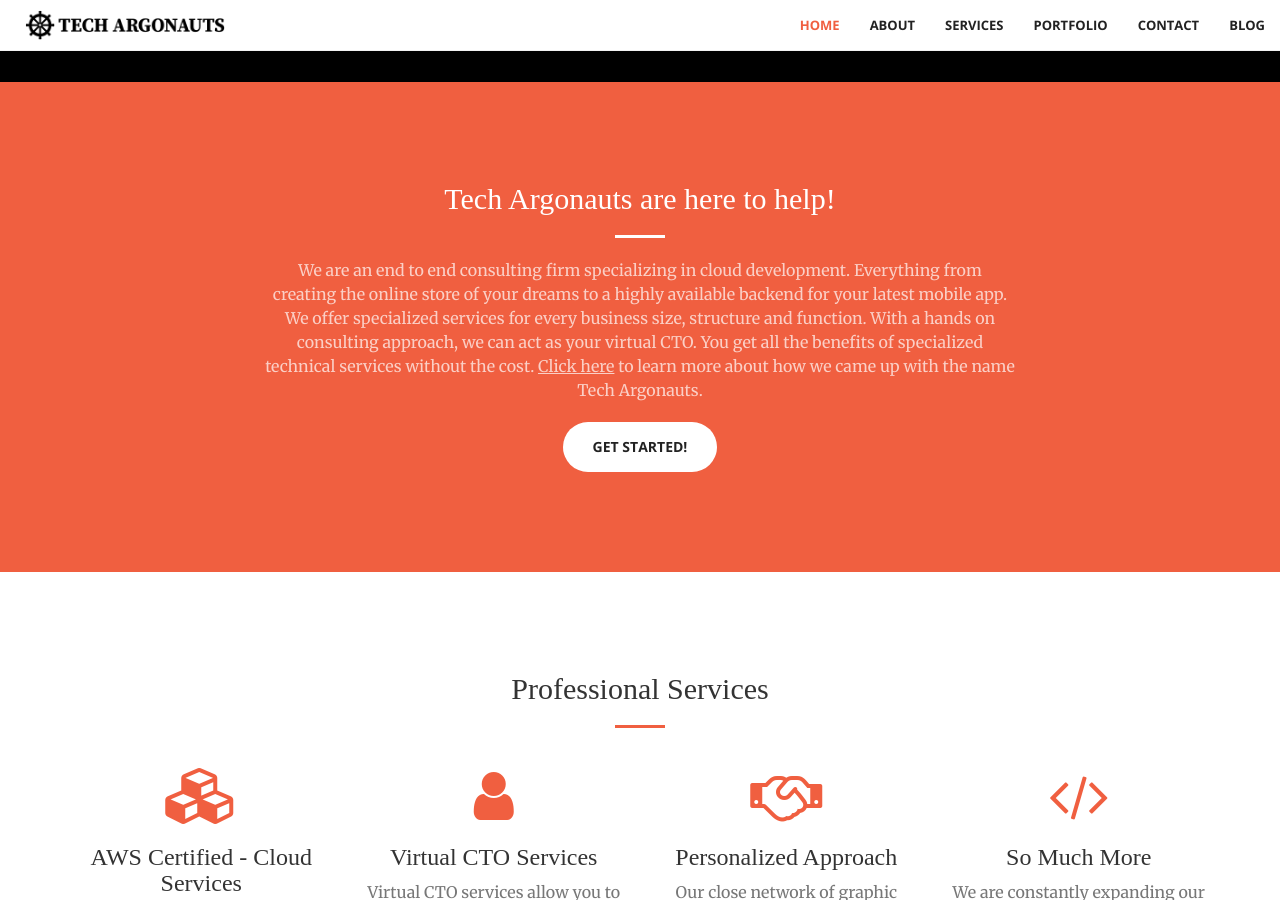
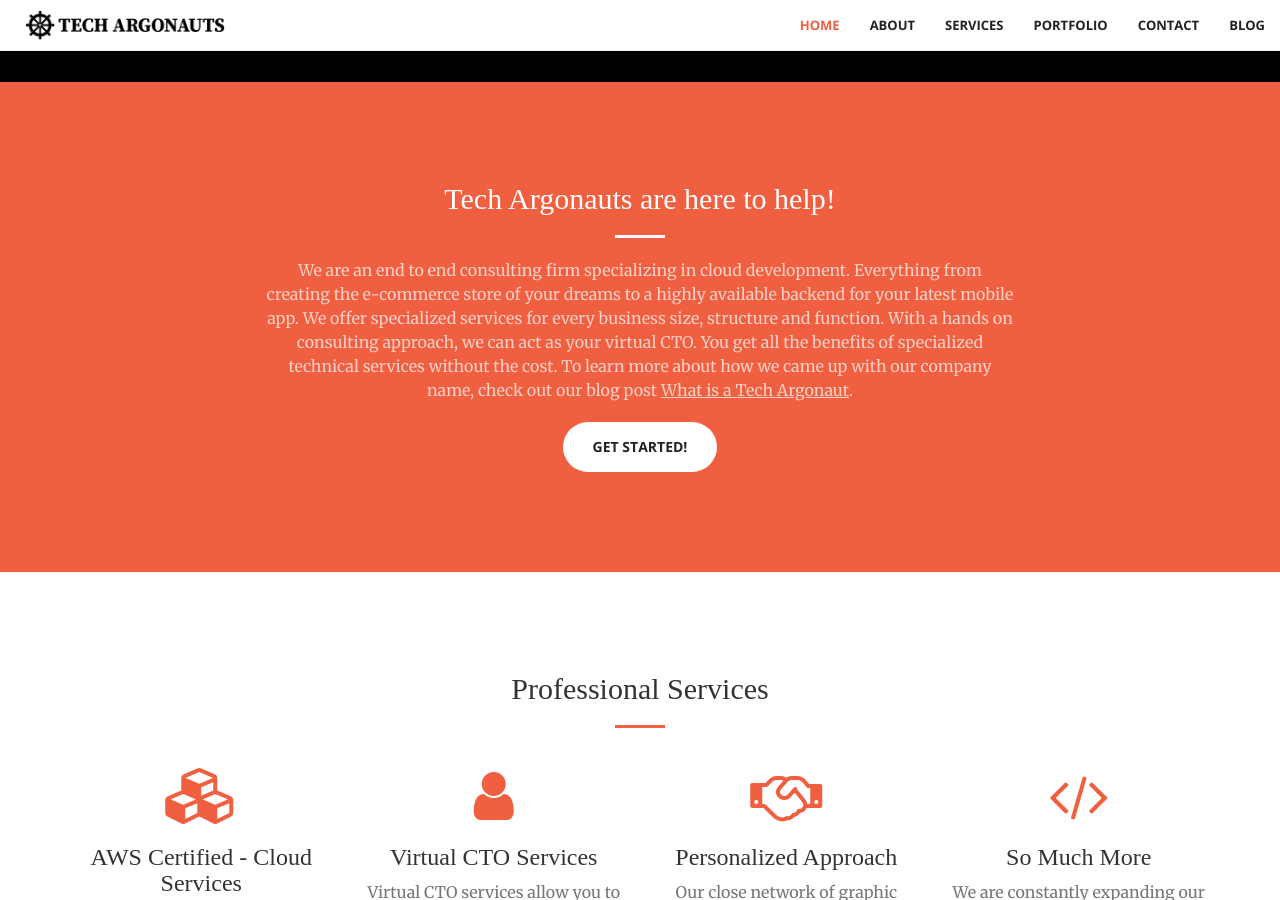
Before and after one commit to jonnyc/techargonauts, a Jekyll site: the page built from index.html, in a window 1280 px wide and 900 px high, scrolled down 818 px. Built offline with Jekyll 4.4.1, drawn with Linux system fonts in a browser that asks for light colours; nearby versions of some CDN libraries; some web fonts are replaced.

Commit message:
Reword the sentance and link to "What is a Tech Argonaut" Blog post.

```diff
--- a/index.html
+++ b/index.html
@@ -10,7 +10,7 @@
         <div class="col-lg-8 col-lg-offset-2 text-center">
           <h2 class="section-heading">Tech Argonauts are here to help!</h2>
           <hr class="light">
-          <p class="text-faded">We are an end to end consulting firm specializing in cloud development. Everything from creating the online store of your dreams to a highly available backend for your latest mobile app. We offer specialized services for every business size, structure and function. With a hands on consulting approach, we can act as your virtual CTO. You get all the benefits of specialized technical services without the cost. <a id="about-link" href="{{ site.baseurl }}{% post_url 2017-10-9-what-is-a-tech-argonaut %}">Click here</a> to learn more about how we came up with the name Tech Argonauts.</p>
+          <p class="text-faded">We are an end to end consulting firm specializing in cloud development. Everything from creating the e-commerce store of your dreams to a highly available backend for your latest mobile app. We offer specialized services for every business size, structure and function. With a hands on consulting approach, we can act as your virtual CTO. You get all the benefits of specialized technical services without the cost. To learn more about how we came up with our company name, check out our blog post <a id="about-link" href="{{ site.baseurl }}{% post_url 2017-10-9-what-is-a-tech-argonaut %}">What is a Tech Argonaut</a>.</p>
           <a href="#contact" class="page-scroll btn btn-default btn-xl sr-button">Get Started!</a>
         </div>
       </div>
```
